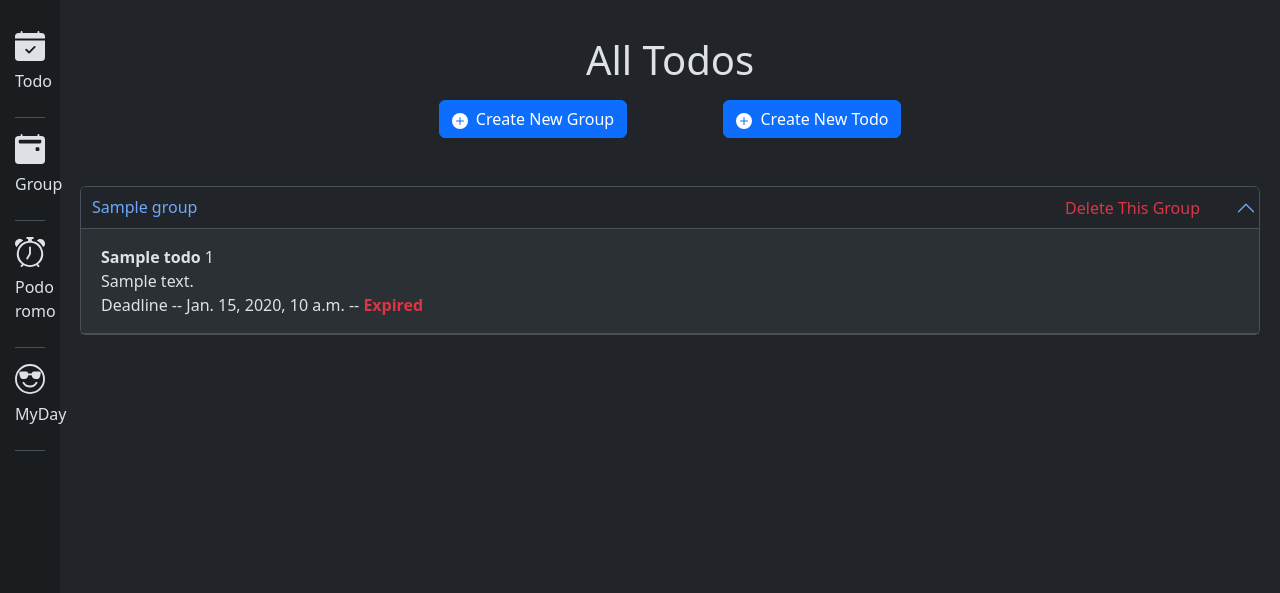
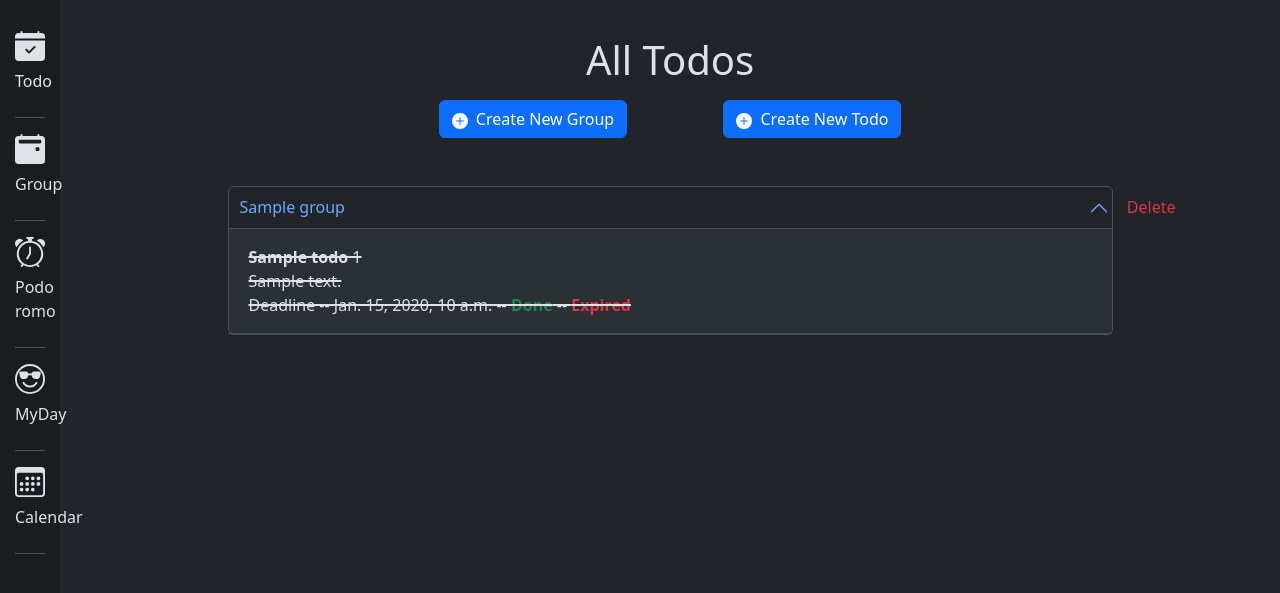
Before and after one commit to lxy1010/TimeTrackProject, a Django app: page /group/ in a window 1280 px wide, after a click that opens the changed part. Shown: the part 56-649 px from the top of the page. Run offline with Django 5.2, Linux system fonts and the light colour scheme; a user stored in the database is signed in; tables that the repository leaves empty hold one stand-in row (values such as "Sample post"); some libraries are stand-ins or nearby versions.

Commit message:
新增了Calendar 添加了迁移文件 增加importance排序 修复了亿些Bug

```diff
--- a/TimeTrack/models.py
+++ b/TimeTrack/models.py
@@ -51,8 +51,8 @@
     time = models.TimeField()
     start = models.DateField()
     end = models.DateField()
-    done = models.DateField()
-    doneToday = models.BooleanField(default=False)
+    done = models.BooleanField(default=False)
+    doneToday = models.DateField()
 
     def __str__(self):
         return f"{self.title}"
--- a/TimeTrack/static/TimeTrack/js/javascript.js
+++ b/TimeTrack/static/TimeTrack/js/javascript.js
@@ -62,3 +62,13 @@
 
 // 初始化显示
 updateDisplay();
+
+
+// -----------------------------------------------------------
+
+var toastElList = [].slice.call(document.querySelectorAll('.toast'));
+var toastList = toastElList.map(function (toastEl) {
+  return new bootstrap.Toast(toastEl, option);
+});
+
+toastList.forEach(toast => toast.show());
--- a/TimeTrack/urls.py
+++ b/TimeTrack/urls.py
@@ -5,15 +5,21 @@
 app_name = 'TimeTrack'
 urlpatterns = [
     path('', views.index, name='index'),
+    # Group
     path('group/', views.group, name='group'),
     path('new_group/', views.new_group, name='new_group'),
+    path('delete_group/<int:group_id>', views.delete_group, name='delete_group'),
+    # Tod0
     path('new_todo/', views.new_todo, name='new_todo'),
-    path('delete_group/<int:group_id>', views.delete_group, name='delete_group'),
     path('delete_todo/<int:todo_id>', views.delete_todo, name='delete_todo'),
-    path('pomodoro', views.pomodoro, name='pomodoro'),
-    path('myDay', views.myDay, name='myDay'),
+    path('done_todo/<int:todo_id>', views.done_todo, name='done_todo'),
+    # Checkin
     path('checkin', views.checkin, name='checkin'),
     path('new_checkin', views.new_checkin, name='new_checkin'),
     path('finish_checkin/<int:checkin_id>', views.finish_checkin, name='finish_checkin'),
     path('delete_checkin/<int:checkin_id>', views.delete_checkin, name='delete_checkin'),
+    # Others
+    path('calendar', views.calendar, name='calendar'),
+    path('pomodoro', views.pomodoro, name='pomodoro'),
+    path('myDay', views.myDay, name='myDay'),
 ]
--- a/TimeTrack/views.py
+++ b/TimeTrack/views.py
@@ -1,8 +1,7 @@
-from datetime import timedelta
 from django.shortcuts import render, redirect
 from django.contrib.auth.decorators import login_required
 from django.utils import timezone
-from datetime import date
+from datetime import date, timedelta, datetime
 
 from TimeTrack.forms import GroupForm, TodoForm, CheckInForm
 from TimeTrack.models import Group, Todo, CheckIn
@@ -25,7 +24,10 @@
             else:
                 todo.is_expired = False
             todo.save()
-    context = {'group': group}
+    orderedGroups = {}
+    for g in group:
+        orderedGroups[g] = list(Todo.objects.filter(group=g).order_by('-importance'))
+    context = {'group': orderedGroups}
 
     return render(request, 'TimeTrack/group.html', context=context)
 
@@ -79,6 +81,16 @@
         return redirect('TimeTrack:group')
 
 
+def done_todo(request, todo_id):
+    if request.method != 'POST':
+        return redirect('TimeTrack:group')
+    else:
+        todo = Todo.objects.get(id=todo_id)
+        todo.done = True
+        todo.save()
+        return redirect("TimeTrack:group")
+
+
 def pomodoro(request):
     return render(request, 'TimeTrack/pomodoro.html')
 
@@ -91,10 +103,10 @@
     todos = []
     now = timezone.now()
     for icheckin in checkin:
-        if icheckin.done == date(year=now.year, month=now.month, day=now.day):
-            icheckin.doneToday = True
+        if icheckin.doneToday == date(year=now.year, month=now.month, day=now.day):
+            icheckin.done = True
         if icheckin.start <= date(year=now.year, month=now.month,
-                                  day=now.day) <= icheckin.end and not icheckin.doneToday:
+                                  day=now.day) <= icheckin.end and not icheckin.done:
             checkins.append(icheckin)
     for g in group:
         for todo in g.todo_set.all():
@@ -118,8 +130,8 @@
     checkins = CheckIn.objects.filter(owner=request.user)
     now = timezone.now()
     for checkin in checkins:
-        if checkin.done == date(year=now.year, month=now.month, day=now.day):
-            checkin.doneToday = True
+        if checkin.doneToday == date(year=now.year, month=now.month, day=now.day):
+            checkin.done = True
     context = {'checkins': checkins}
 
     return render(request, 'TimeTrack/checkIn.html', context=context)
@@ -134,8 +146,8 @@
         if form.is_valid():
             new = form.save(commit=False)
             new.owner = request.user
-            new.doneToday = False
-            new.done = new.start - timedelta(days=1)
+            new.done = False
+            new.doneToday = new.start - timedelta(days=1)
             new.save()
             return redirect('TimeTrack:checkin')
 
@@ -150,7 +162,7 @@
     else:
         checkin = CheckIn.objects.get(id=checkin_id)
         now = timezone.now()
-        checkin.done = date(year=now.year, month=now.month, day=now.day)
+        checkin.doneToday = date(year=now.year, month=now.month, day=now.day)
         checkin.save()
         return redirect('TimeTrack:checkin')
 
@@ -163,3 +175,24 @@
         checkin = CheckIn.objects.get(id=checkin_id)
         checkin.delete()
         return redirect('TimeTrack:checkin')
+
+
+def calendar(request):
+    now_date = timezone.now().date()
+    # 创建一个表示下个月第一天的datetime对象
+    # 通过将给定日期的年份、月份加1，并将日期设置为1来实现
+    next_month_first_day = datetime(now_date.year + (now_date.month == 12), now_date.month % 12 + 1, 1)
+
+    # 然后计算这个月第一天的日期与下个月第一天的日期之间的时间差（以天为单位）
+    # 减去1天，因为timedelta计算的是两个时间点之间的完整时间间隔，包括开始但不包括结束
+    days_in_month = (next_month_first_day - timedelta(days=1)).day
+
+    first_day_of_month = now_date.replace(day=1)
+    weekday_of_first_day = first_day_of_month.weekday()
+
+    now = timezone.now().date()
+    days = ['' for i in range(weekday_of_first_day+1)] + [i+1 for i in range(days_in_month)]
+
+    context = {'today': now.strftime('%B'), 'days': days}
+
+    return render(request, 'TimeTrack/Calendar.html', context=context)
--- a/templates/TimeTrack/base.html
+++ b/templates/TimeTrack/base.html
@@ -100,6 +100,14 @@
             </svg>
             <p class="my-2">MyDay</p>
         </a>
+        <a class="nav-link py-3 border-bottom rounded-0" href="{% url 'TimeTrack:calendar' %}">
+            <svg xmlns="http://www.w3.org/2000/svg" width="30" height="30" fill="currentColor" class="bi bi-calendar3"
+                 viewBox="0 0 16 16">
+                <path d="M14 0H2a2 2 0 0 0-2 2v12a2 2 0 0 0 2 2h12a2 2 0 0 0 2-2V2a2 2 0 0 0-2-2zM1 3.857C1 3.384 1.448 3 2 3h12c.552 0 1 .384 1 .857v10.286c0 .473-.448.857-1 .857H2c-.552 0-1-.384-1-.857V3.857z"/>
+                <path d="M6.5 7a1 1 0 1 0 0-2 1 1 0 0 0 0 2zm3 0a1 1 0 1 0 0-2 1 1 0 0 0 0 2zm3 0a1 1 0 1 0 0-2 1 1 0 0 0 0 2zm-9 3a1 1 0 1 0 0-2 1 1 0 0 0 0 2zm3 0a1 1 0 1 0 0-2 1 1 0 0 0 0 2zm3 0a1 1 0 1 0 0-2 1 1 0 0 0 0 2zm3 0a1 1 0 1 0 0-2 1 1 0 0 0 0 2zm-9 3a1 1 0 1 0 0-2 1 1 0 0 0 0 2zm3 0a1 1 0 1 0 0-2 1 1 0 0 0 0 2zm3 0a1 1 0 1 0 0-2 1 1 0 0 0 0 2z"/>
+            </svg>
+            <p class="my-2">Calendar</p>
+        </a>
     </div>
 
     <div class="content">
--- a/templates/TimeTrack/checkIn.html
+++ b/templates/TimeTrack/checkIn.html
@@ -14,7 +14,7 @@
                         </strong>
                         <br>
                         from {{ checkin.start }} to {{ checkin.end }} --
-                        {% if not checkin.doneToday %}
+                        {% if not checkin.done %}
                             <strong class="text-danger">Incomplete</strong>
                         {% else %}
                             <strong class="text-primary">Done</strong>
--- a/templates/TimeTrack/group.html
+++ b/templates/TimeTrack/group.html
@@ -18,50 +18,67 @@
             &nbsp;Create New Todo
         </a>
     </div>
-    <div class="accordion my-5">
-        {% for each in group %}
+    <div class="d-flex justify-content-center">
+        <div class="accordion my-5 w-75">
+            {% for each, todos in group.items %}
                 <div class="on-group accordion-item">
                     <h2 class="accordion-header" id="header-{{ each.id }}" data-group-id="{{ each.id }}">
-                    <a style="text-decoration-line: none; background-color: var(--bs-accordion-bg); padding: 3px"
+                        <a style="text-decoration-line: none; background-color: var(--bs-accordion-bg); padding: 3px; height: 42px;"
                            class="accordion-button nav-item" type="button"
                            data-bs-toggle="collapse"
                            data-bs-target="#collapse-{{ each.id }}" aria-expanded="true"
                            aria-controls="collapse-{{ each.id }}">
-                        <div style="width: 100%;" class="d-flex justify-content-between">
+                            <div style="width: 100%;" class="">
                                 <p class="my-auto ms-2">{{ each.name }}</p>
+
+                            </div>
+                        </a>
+                    </h2>
+                    <div class="position-relative">
                         <form method="post" action="{% url 'TimeTrack:delete_group' each.id %}">
                             {% csrf_token %}
-                                <button style="border: 0" class="btn btn-outline-danger mx-4" type="submit">Delete
-                                    This
-                                    Group
+                            <button style="border: 0; right: -100px; top: -40px;"
+                                    class="btn btn-outline-danger mx-4 position-absolute" type="submit">Delete
                             </button>
                         </form>
                     </div>
-                    </a>
-                </h2>
                     <div style="background-color: #2b3035" id="collapse-{{ each.id }}"
                          class="accordion-collapse collapse"
                          aria-labelledby="header-{{ each.id }}">
-                    {% if each.todo_set.all %}
-                        {% for todo in each.todo_set.all %}
-                            <div style="border-bottom:var(--bs-accordion-border-width) solid var(--bs-accordion-border-color); position: relative;"
-                                 class="accordion-body on-group d-flex justify-content-between">
-                                <form method="post" action="{% url 'TimeTrack:delete_todo' todo.id %}">
-                                    {% csrf_token %}
+                        {% if todos %}
+                            {% for todo in todos %}
+                                <div class="accordion-body on-group d-flex justify-content-between"
+                                     style="border-bottom:var(--bs-accordion-border-width) solid var(--bs-accordion-border-color); position: relative; {% if todo.done %} text-decoration: line-through 2px;{% endif %}">
+                                    <div>
                                         <strong>{{ todo }}</strong>&nbsp;{{ todo.importance }}<br>
                                         {{ todo.description }}<br>
                                         Deadline -- {{ todo.deadline }} --
+                                        {% if todo.done %}
+                                            <strong class="text-success">Done</strong>
+                                        {% else %}
+                                            <strong class="text-warning">Undone</strong>
+                                        {% endif %} --
                                         {% if todo.is_expired %}
                                             <strong class="text-danger">Expired</strong>
                                         {% else %}
                                             <strong class="text-primary">Undue</strong>
                                         {% endif %}
-
+                                    </div>
+                                    <div class="deletes d-flex">
+                                        <form method="post" action="{% url 'TimeTrack:delete_todo' todo.id %}">
+                                            {% csrf_token %}
+                                            <button style="border: 0"
+                                                    class="btn btn-outline-warning my-auto ms-auto mx-4"
+                                                    type="submit">Delete
+                                            </button>
                                         </form>
-                                <div class="deletes d-flex">
-                                    <button style="border: 0" class="btn btn-outline-warning my-auto ms-auto mx-4"
-                                            type="submit">Delete This Todo
+                                        <form method="post" action="{% url 'TimeTrack:done_todo' todo.id %}">
+                                            {% csrf_token %}
+                                            <button style="border: 0;"
+                                                    class="btn btn-outline-success my-auto ms-auto mx-4"
+                                                    type="submit">Done
                                             </button>
+                                        </form>
                                     </div>
                                 </div>
                             {% endfor %}
@@ -77,5 +94,6 @@
                 <p>No Groups have been added yet. </p>
             {% endfor %}
         </div>
+    </div>
 
 {% endblock %}
--- a/templates/TimeTrack/newCheckIn.html
+++ b/templates/TimeTrack/newCheckIn.html
@@ -1,4 +1,4 @@
-{% extends 'TimeTrack/base.html' %}
+ {% extends 'TimeTrack/base.html' %}
 
 {% block content %}
     <h1>Create New CheackIn</h1>
```
Also changed, not shown: templates/TimeTrack/Calendar.html (added, +26 -0 lines), TimeTrack/migrations/0005_group_owner.py (added), TimeTrack/migrations/0006_alter_group_name.py (added), TimeTrack/migrations/0007_todo_is_expired.py (added), TimeTrack/migrations/0008_checkin.py (added), TimeTrack/migrations/0009_checkin_title.py (added), TimeTrack/migrations/0010_alter_checkin_done.py (added), TimeTrack/migrations/0011_checkin_donetoday.py (added), TimeTrack/migrations/0012_alter_checkin_done_alter_checkin_donetoday.py (added), readme.md. Lines whose indentation alone changed are shown as unchanged.
